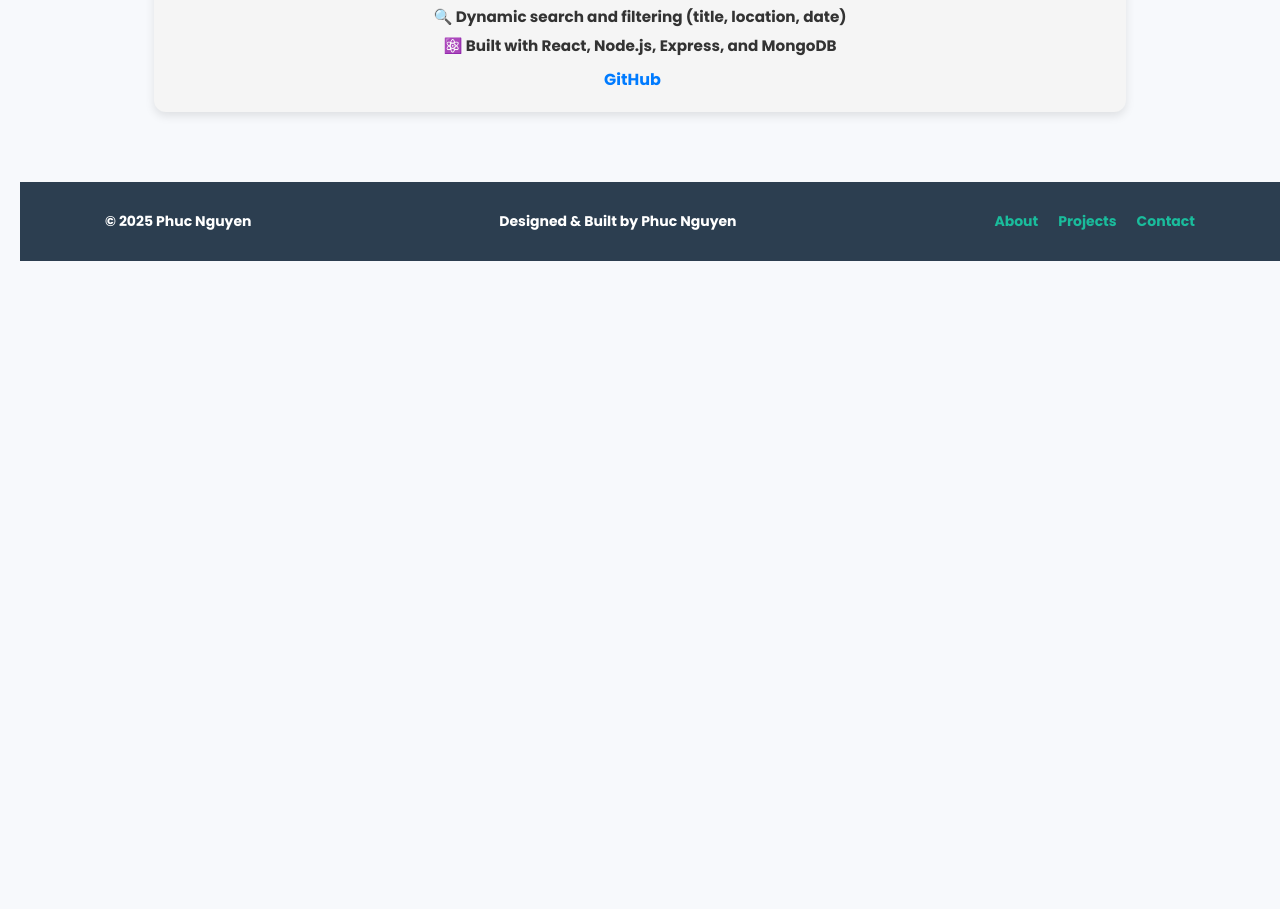
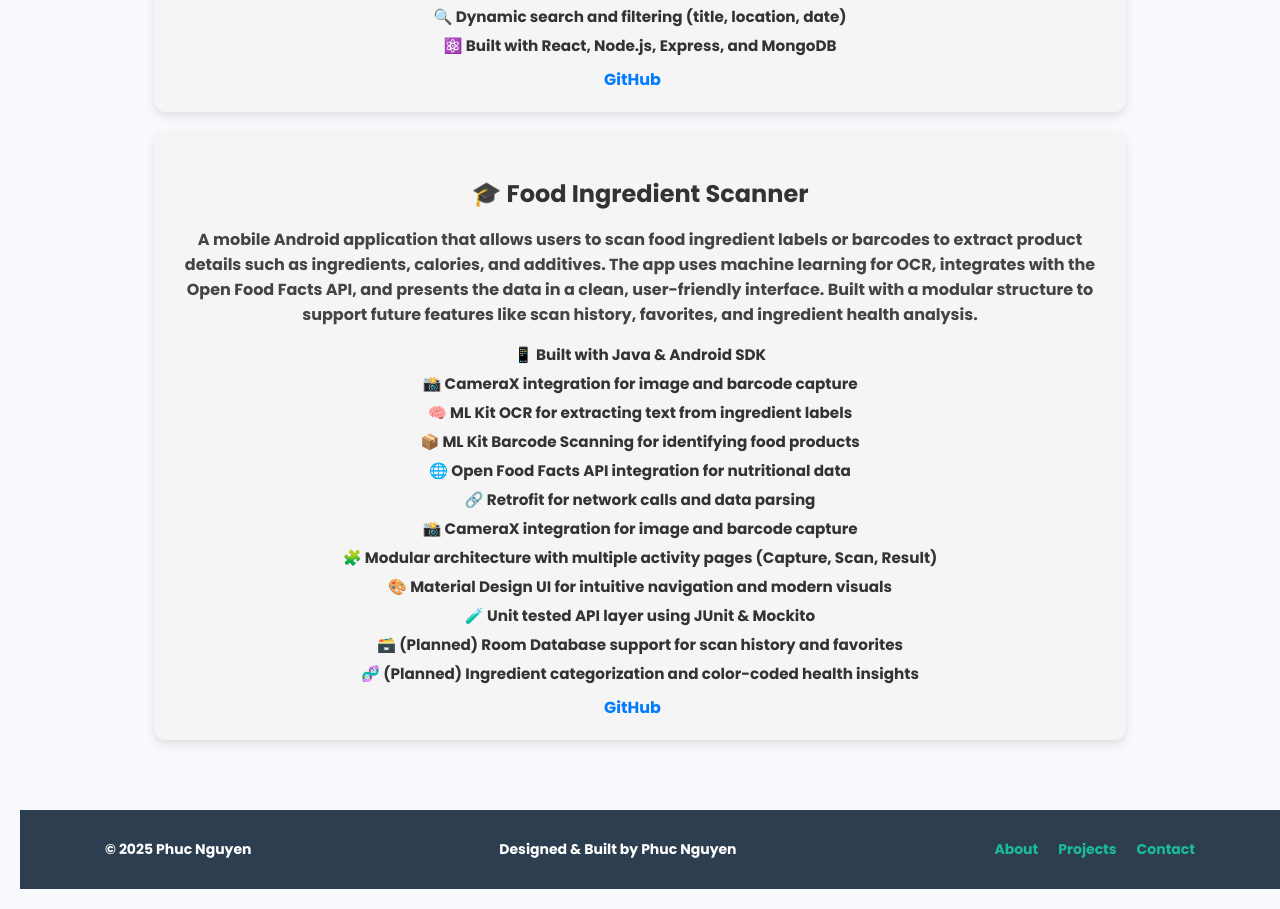
Before and after one commit to PhucGiaNguyen99/Phuc-Nguyen-Latest-Portfolio, a React (Create React App) app: page /projects in a window 1280 px wide. Shown: the part 550-1459 px from the top of the page. Before the commit the page ends 831 px from the top, so only its background shows below. Built offline with nearby package versions, Linux system fonts and the light colour scheme.

Commit message:
Added the Ingredients Scanner to Projects section.

```diff
--- a/src/components/Project.js
+++ b/src/components/Project.js
@@ -25,6 +25,34 @@ const Projects = () => {
                     </div>
                 </div>
             </div>
+
+            <div className="project-container">
+                <div className="project-card">
+                    <h3 className="project-title">🎓 Food Ingredient Scanner</h3>
+                    <p className="project-description">
+                    A mobile Android application that allows users to scan food ingredient labels or barcodes to extract product details such as ingredients, calories, and additives. The app uses machine learning for OCR, integrates with the Open Food Facts API, and presents the data in a clean, user-friendly interface. Built with a modular structure to support future features like scan history, favorites, and ingredient health analysis.
+                    </p>
+                    <ul className="project-features">
+                        <li>📱 Built with Java & Android SDK</li>
+                        <li>📸 CameraX integration for image and barcode capture</li>
+                        <li>🧠 ML Kit OCR for extracting text from ingredient labels</li>
+                        <li>📦 ML Kit Barcode Scanning for identifying food products</li>
+                        <li>🌐 Open Food Facts API integration for nutritional data</li>
+                        <li>🔗 Retrofit for network calls and data parsing</li>
+                        <li>📸 CameraX integration for image and barcode capture</li>
+                        <li>🧩 Modular architecture with multiple activity pages (Capture, Scan, Result)</li>
+                        <li>🎨 Material Design UI for intuitive navigation and modern visuals</li>
+                        <li>🧪 Unit tested API layer using JUnit & Mockito</li>
+                        <li>🗃️ (Planned) Room Database support for scan history and favorites</li>
+                        <li>🧬 (Planned) Ingredient categorization and color-coded health insights</li>
+                    </ul>
+                    <div className="project-links">
+                        <a href="https://github.com/PhucGiaNguyen99/Ingredients-Scanner" target="_blank" rel="noopener noreferrer">GitHub</a>
+                        {/* Optional: Add deployed site link */}
+                        {/* <a href="https://gathermason.app" target="_blank" rel="noopener noreferrer">Live Demo</a> */}
+                    </div>
+                </div>
+            </div>
         </section>
     );
 };
```
